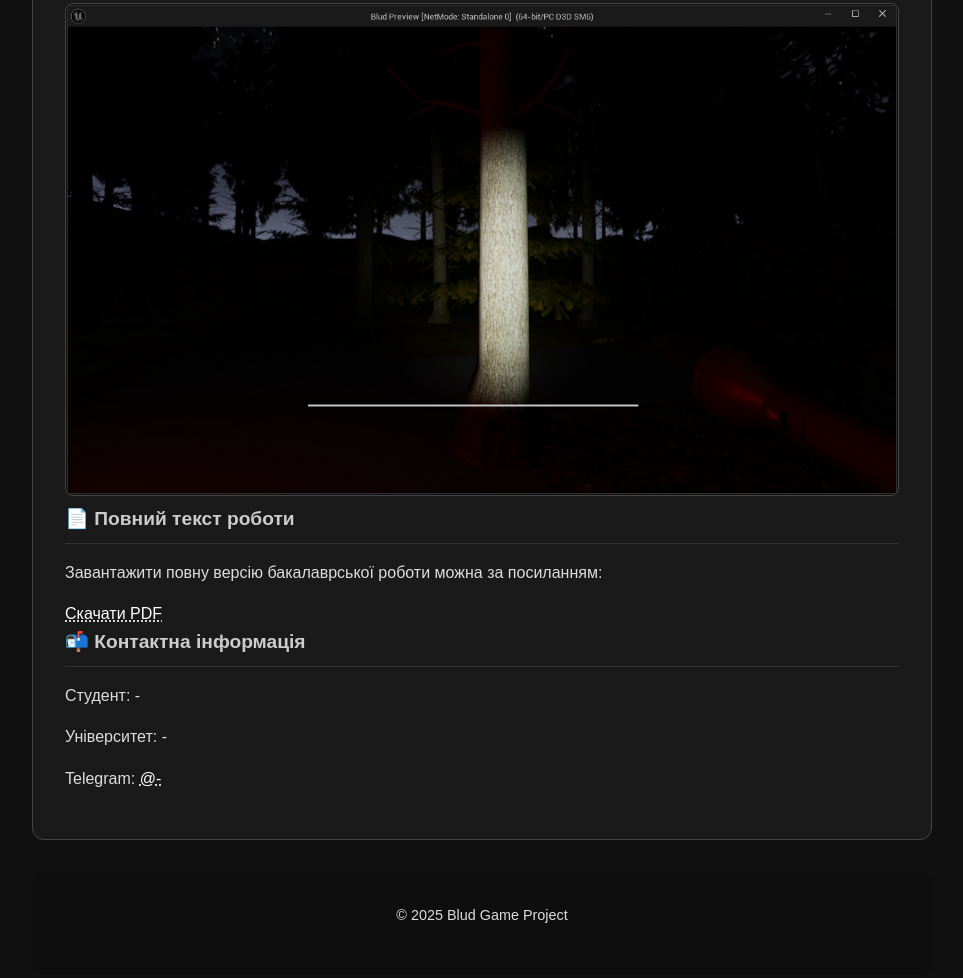
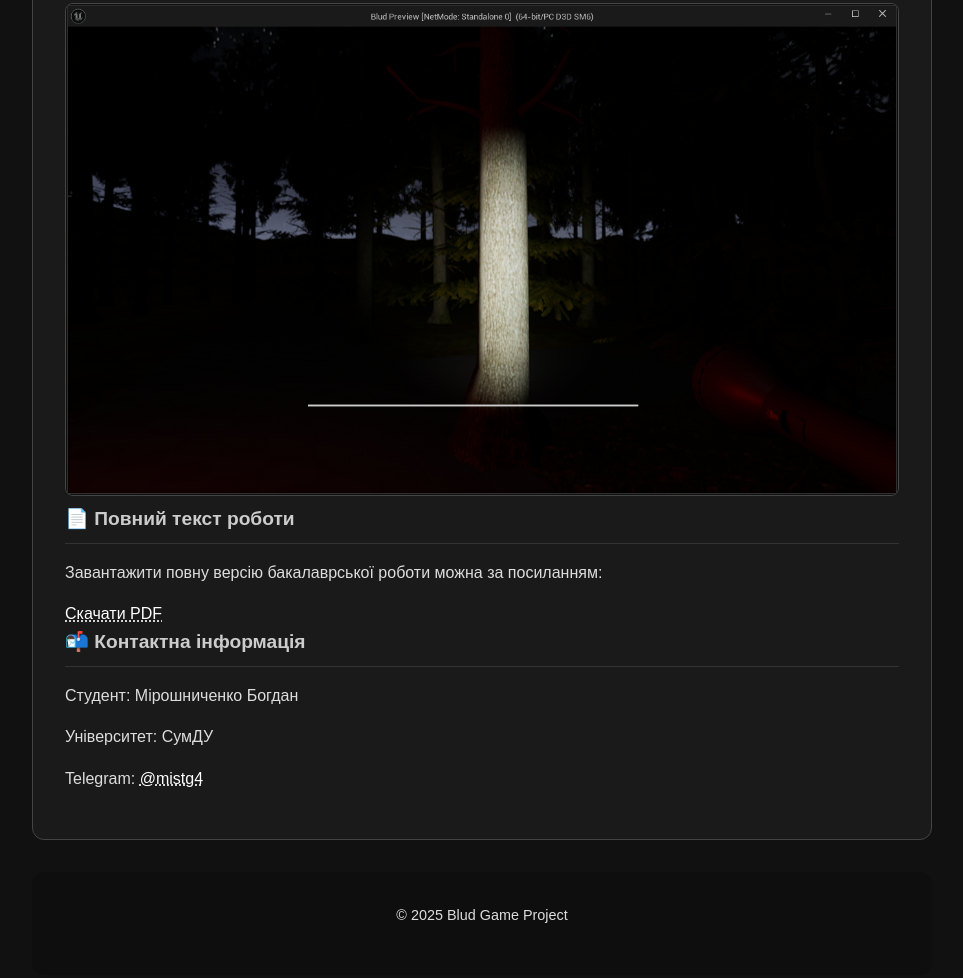
Before and after one commit to swarzeritter/blud-landing, a plain HTML site: page index.html in a window 1280 px wide. Shown: the part 1413-2391 px from the top of the page, without its empty margins (158-1121 px from the left). Drawn offline with Linux system fonts and the light colour scheme.

Commit message:
fixed links and readme

```diff
--- a/index.html
+++ b/index.html
@@ -68,9 +68,9 @@
 
       <section aria-labelledby="contacts">
         <h3 id="contacts">📬 Контактна інформація</h3>
-        <p>Студент: <span itemprop="author">-</span></p>
-        <p>Університет: <span itemprop="sourceOrganization">-</span></p>
-        <p>Telegram: <a href="https://t.me/-" itemprop="url">@-</a></p>
+        <p>Студент: <span itemprop="author">Мірошниченко Богдан</span></p>
+        <p>Університет: <span itemprop="sourceOrganization">СумДУ</span></p>
+        <p>Telegram: <a href="https://t.me/mistg4" itemprop="url">@mistg4</a></p>
       </section>
 
     </article>
```
Also changed, not shown: 1 other file.
